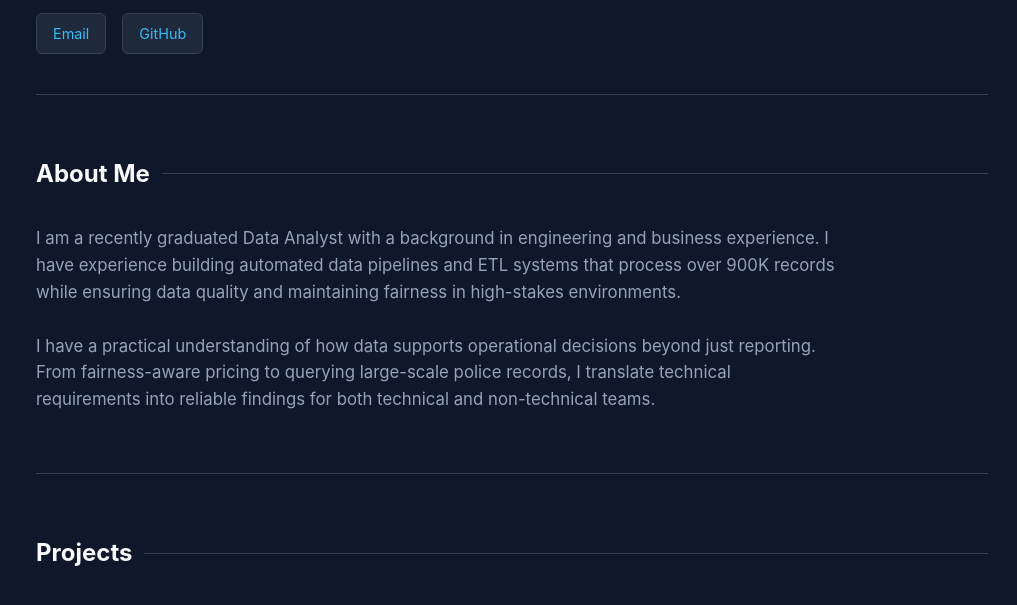
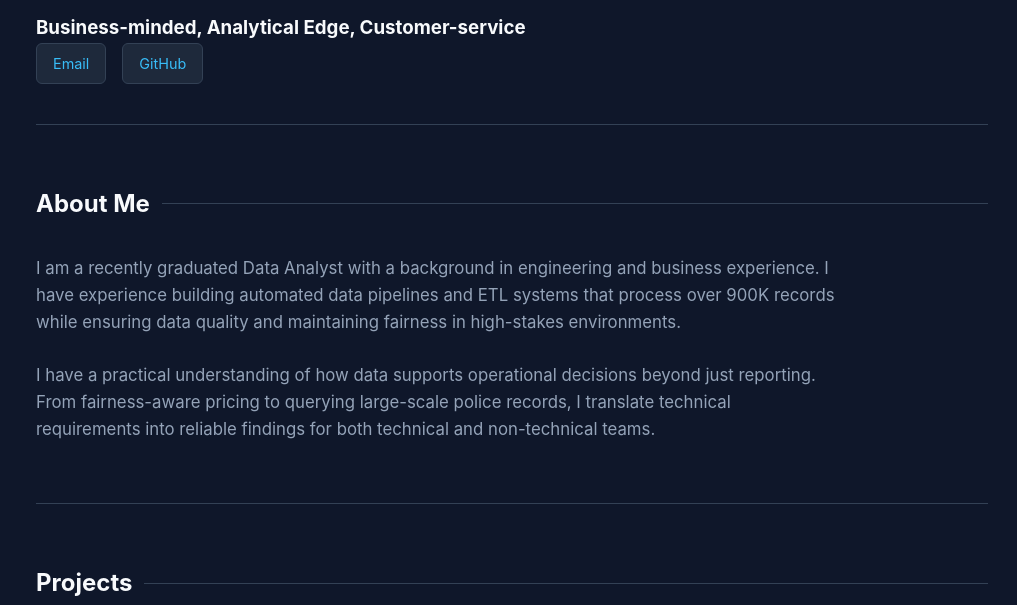
Before and after one commit to nisha-khadkabk/nisha-khadkabk.github.io, a plain HTML site: page index.html in a window 1280 px wide. Shown: the part 402-1007 px from the top of the page, without its empty margins (128-1145 px from the left). Drawn offline with Linux system fonts and the light colour scheme.

Commit message:
index.html

```diff
--- a/index.html
+++ b/index.html
@@ -129,6 +129,7 @@
                     <img src="profile.png" alt="Nisha Khadka BK" class="profile-pic">
                     <h1>Nisha Khadka BK</h1>
                     <h2>Data Analyst</h2>
+                    <h3>Business-minded, Analytical Edge, Customer-service</h3>
 
                     <div class="contact-links">
                         <a href="mailto:nishakhadkabk@gmail.com">Email</a>
```
